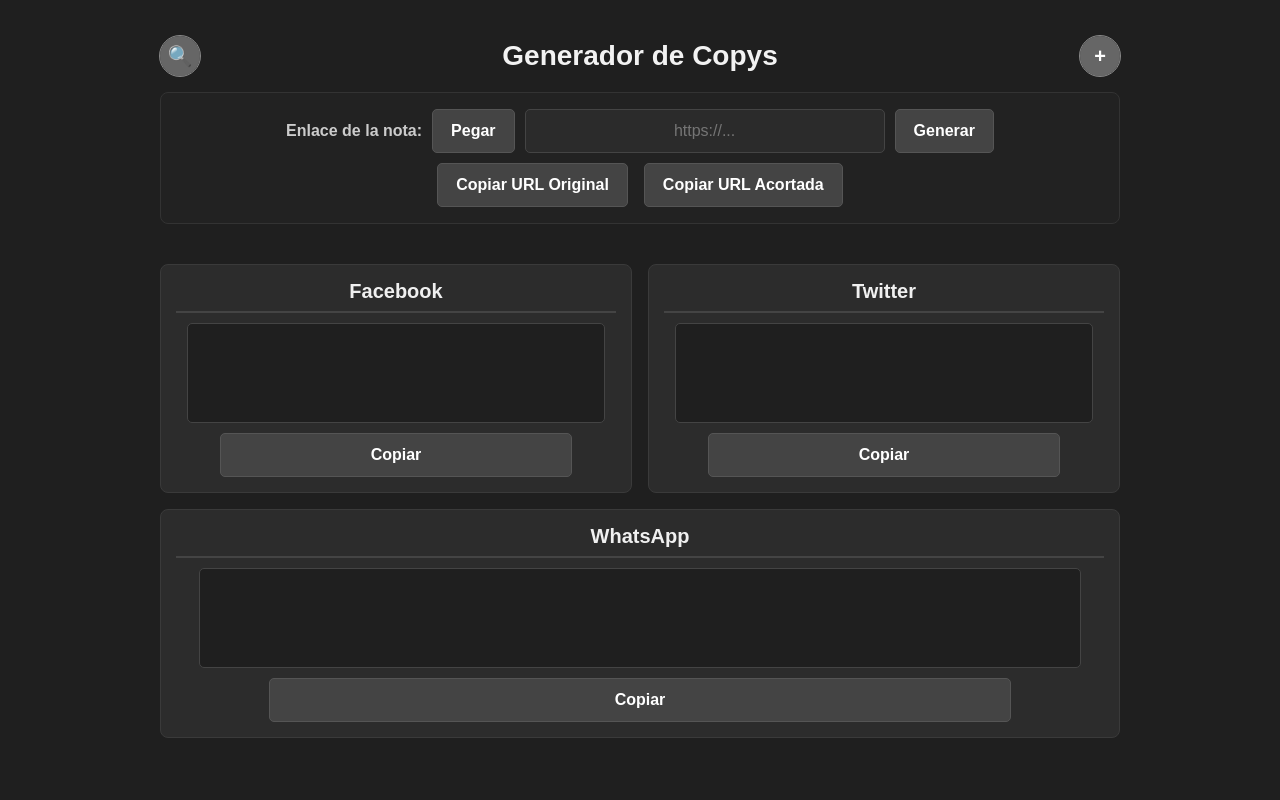
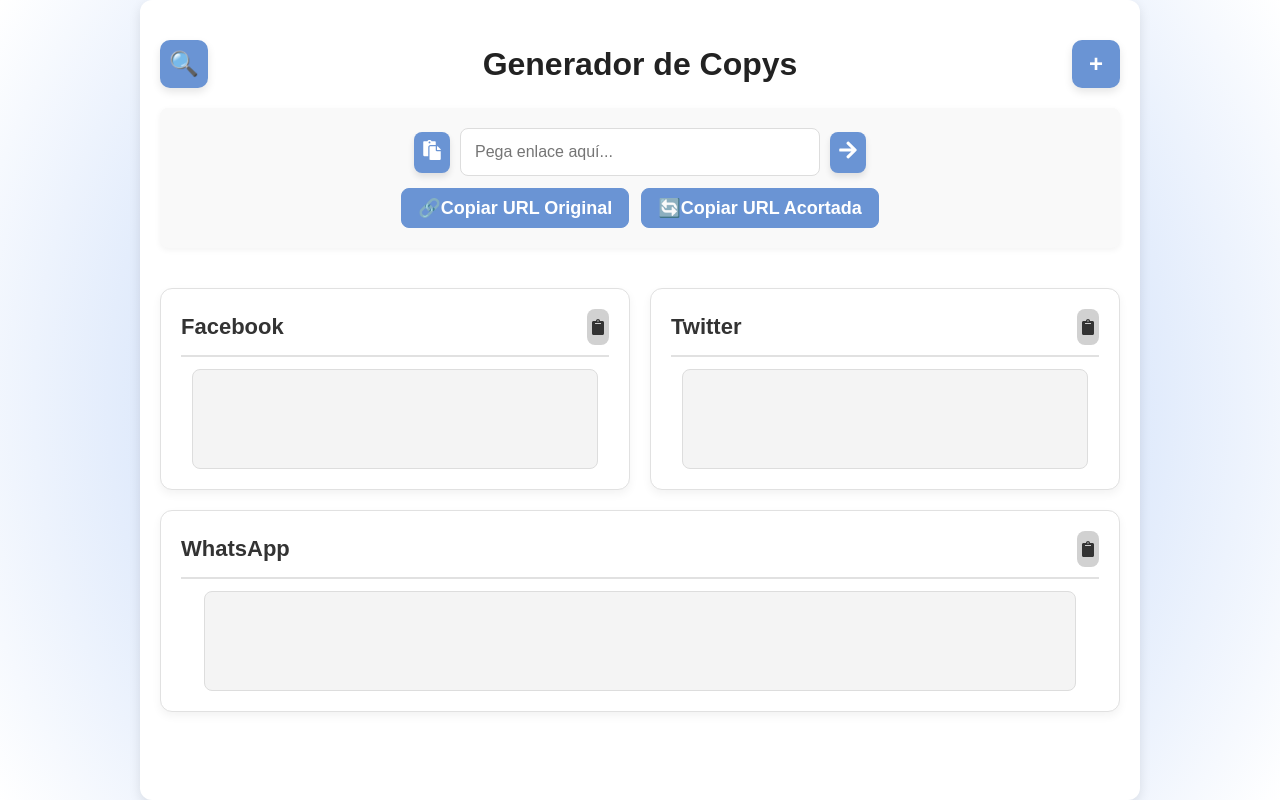
Before and after one commit to hyperhue-studio/news-copy-frontend, a React (Create React App) app: page / in a window 1280 px wide. Built offline with nearby package versions, Linux system fonts and the light colour scheme.

Commit message:
UI changes were made

```diff
--- a/src/App.css
+++ b/src/App.css
@@ -1,5 +1,5 @@
 /* ═════════════════════════════════════
-   1) RESET GLOBAL Y FONDO OSCURO
+   1) RESET GLOBAL Y FONDO CLARO CON GRADIENTE RADIAL
    ═════════════════════════════════════ */
 * {
   margin: 0;
@@ -12,10 +12,9 @@
 #root {
   height: 100%;
   width: 100%;
-  background-color: #1f1f1f;
-  /* Fondo oscuro principal */
-  font-family: Arial, sans-serif;
-  color: #f2f2f2;
+  background: radial-gradient(circle, #a3c2f5, #ffffff);
+  font-family: 'Arial', sans-serif;
+  color: #333;
   display: flex;
   flex-direction: column;
   align-items: center;
@@ -33,89 +32,63 @@
   flex-direction: column;
   align-items: center;
   padding: 40px 20px;
+  box-shadow: 0 4px 12px rgba(0, 0, 0, 0.1);
+  background-color: #ffffff;
+  border-radius: 12px;
 }
 
 /* ═════════════════════════════════════
 3) SECCIÓN TÍTULO + BOTÓN FLOTANTE
 ═════════════════════════════════════ */
-/* Contenedor del título y botones */
 .title-container {
   position: relative;
   display: flex;
   align-items: center;
-  /* Verticalmente centrados */
-  justify-content: center;
-  /* Título en el centro horizontal */
+  justify-content: space-between;
+
   width: 100%;
   margin-bottom: 20px;
 }
 
-/* Título principal */
+
 .title-container h1 {
-  font-size: 28px;
+  font-size: 32px;
   font-weight: bold;
   margin: 0 50px;
-  /* Deja espacio horizontal para los botones */
   text-align: center;
+  color: #222;
 }
 
-/* Botón Lupa (a la izquierda) */
-/* Botón lupa (a la izquierda) */
-.search-button {
-  position: absolute;
-  left: 0;
-  width: 40px;
-  height: 40px;
-  background-color: #666;
-  color: #fff;
+.search-button,
+.floating-button {
+  width: 48px;
+  height: 48px;
+  border-radius: 10px;
+  font-size: 24px;
+  background-color: #6a94d4;
+  color: white;
   border: none;
-  border-radius: 50%;
-  font-size: 20px;
-  cursor: pointer;
-
-  /* Centrado del ícono */
   display: flex;
   align-items: center;
   justify-content: center;
-
-  /* Outline y transiciones, si deseas */
-  outline: 1px solid #888;
-  transition: background 0.2s, outline 0.2s;
+  cursor: pointer;
+  box-shadow: 0 4px 8px rgba(0, 0, 0, 0.1);
+  transition: background 0.3s, box-shadow 0.3s;
 }
 
-.search-button:hover {
-  background-color: #888;
-  outline-color: #aaa;
+.search-button:hover,
+.floating-button:hover {
+  background-color: #4977b1;
+  box-shadow: 0 6px 12px rgba(0, 0, 0, 0.2);
 }
 
-/* Botón flotante (+) a la derecha */
-.floating-button {
-  position: absolute;
-  right: 0;
-  width: 40px;
-  height: 40px;
-  background-color: #666;
-  color: #fff;
-  border: none;
-  border-radius: 50%;
-  font-size: 20px;
-  cursor: pointer;
-
-  /* Centrado del ícono */
-  display: flex;
-  align-items: center;
-  justify-content: center;
-
-  outline: 1px solid #888;
-  transition: background 0.2s, outline 0.2s;
+.search-button {
+  left: 0;
 }
 
-.floating-button:hover {
-  background-color: #888;
-  outline-color: #aaa;
+.floating-button {
+  right: 0;
 }
-
-
 
 /* ═════════════════════════════════════
 4) SECCIÓN INPUT (Enlace de la nota)
@@ -125,79 +98,127 @@
   flex-direction: column;
   align-items: center;
   width: 100%;
-  gap: 10px;
+  gap: 12px;
   margin-bottom: 20px;
-  border: 1px solid #333;
-  /* sutil contorno */
-  padding: 16px;
+  padding: 20px;
   border-radius: 8px;
-  background-color: #222;
-  /* un gris ligeramente más claro para contraste */
+  background-color: #f9f9f9;
+  box-shadow: 0 2px 6px rgba(0, 0, 0, 0.05);
 }
 
-/* Fila 1: label + input + botones */
 .input-row {
   display: flex;
-  flex-wrap: wrap;
   align-items: center;
-  justify-content: center;
   gap: 10px;
   width: 100%;
+  justify-content: center;
 }
 
-/* Etiqueta “Enlace de la nota:” */
 .note-label {
   font-weight: bold;
   font-size: 16px;
-  color: #ccc;
-  /* Un gris claro para contraste */
+  color: #333;
 }
 
-/* Input principal */
 .note-input {
-  padding: 12px;
+  padding: 14px;
   width: 360px;
-  border-radius: 5px;
-  border: 1px solid #444;
-  background-color: #2b2b2b;
-  color: #fff;
+  border-radius: 8px;
+  border: 1px solid #ddd;
+  background-color: #fff;
+  color: #333;
   font-size: 16px;
-  text-align: center;
-  transition: border 0.2s;
+  transition: border 0.3s;
 }
 
-.note-input:hover,
 .note-input:focus {
-  border-color: #777;
-  /* Destaca el input al hover/focus */
+  border-color: #6a94d4;
 }
 
-/* Botones en general */
+.mini-button {
+  background-color: #6a94d4;
+  color: white;
+  border: none;
+  padding: 8px;
+  border-radius: 8px;
+  cursor: pointer;
+  font-size: 20px;
+  transition: background 0.3s, box-shadow 0.3s;
+  box-shadow: 0 4px 6px rgba(0, 0, 0, 0.1);
+  width: auto;
+}
+
+.mini-button:hover {
+  background-color: #4977b1;
+  box-shadow: 0 6px 12px rgba(0, 0, 0, 0.2);
+}
+
+.copy-icon-button {
+  background-color: transparent;
+  border: none;
+  color: #6a94d4;
+  font-size: 20px;
+  cursor: pointer;
+  padding: 0;
+  margin-left: 10px;
+  transition: color 0.3s;
+}
+
+.copy-icon-button:hover {
+  color: #4977b1;
+}
+
 button {
-  background-color: #444;
-  color: #fff;
-  border: 1px solid #555;
-  /* Añadimos outline sutil */
-  padding: 12px 18px;
-  border-radius: 5px;
+  background-color: #6a94d4;
+  color: white;
+  border: 1px solid #6a94d4;
+  padding: 14px 20px;
+  border-radius: 8px;
   cursor: pointer;
   font-size: 16px;
   font-weight: bold;
-  transition: background 0.2s, border 0.2s;
+  transition: background 0.3s, border 0.3s;
 }
 
 button:hover {
-  background-color: #555;
-  border-color: #666;
+  background-color: #4977b1;
+  border-color: #4977b1;
 }
 
-/* Fila 2: botones “Copiar URL Original” / “Copiar URL Acortada” */
 .url-buttons {
   display: flex;
+  gap: 12px;
   justify-content: center;
-  gap: 16px;
-  width: 100%;
 }
+
+.url-buttons button {
+  background-color: #6a94d4;
+  color: white;
+  border: 1px solid #6a94d4;
+  padding: 8px 16px;
+  border-radius: 8px;
+  cursor: pointer;
+  font-size: 18px;
+  font-weight: bold;
+  transition: background 0.3s, border 0.3s;
+  display: flex;
+  align-items: center;
+  justify-content: center;
+}
+
+.url-buttons button:hover {
+  background-color: #4977b1;
+  border-color: #4977b1;
+}
+
+.url-buttons button:first-child::before {
+  content: "🔗";
+}
+
+.url-buttons button:last-child::before {
+  content: "🔄";
+}
+
 
 /* ═════════════════════════════════════
 5) CONTENEDOR DE TARJETAS
@@ -205,71 +226,87 @@
 .card-container {
   display: flex;
   flex-wrap: wrap;
-  gap: 16px;
+  gap: 20px;
   justify-content: center;
   width: 100%;
   margin-top: 20px;
 }
 
-/* Tarjeta individual (Facebook, Twitter, WhatsApp) */
+.card-header {
+  font-size: 22px;
+  font-weight: bold;
+  width: 100%;
+  padding-bottom: 10px;
+  border-bottom: 2px solid #e1e1e1;
+  margin-bottom: 12px;
+  color: #333;
+  display: flex;
+  justify-content: space-between;
+  align-items: center;
+}
+
 .card {
-  background-color: #2c2c2c;
-  border-radius: 8px;
-  padding: 15px;
+  background-color: #ffffff;
+  border-radius: 12px;
+  padding: 20px;
   flex: 1 1 320px;
   min-width: 320px;
   text-align: center;
   display: flex;
   flex-direction: column;
   align-items: center;
-  border: 1px solid #3a3a3a;
-  /* Outline que genera más contraste */
-  transition: background 0.2s, border 0.2s;
+  border: 1px solid #e1e1e1;
+  box-shadow: 0 4px 10px rgba(0, 0, 0, 0.05);
+  transition: background 0.3s, box-shadow 0.3s;
 }
 
 .card:hover {
-  border-color: #555;
-  /* Al pasar hover, resaltamos más la tarjeta */
+  box-shadow: 0 6px 18px rgba(0, 0, 0, 0.15);
 }
 
-/* Encabezado de cada tarjeta */
-.card-header {
-  font-size: 20px;
-  font-weight: bold;
-  width: 100%;
-  padding-bottom: 8px;
-  border-bottom: 2px solid #444;
-  margin-bottom: 10px;
-  color: #f0f0f0;
-  /* Un tono ligeramente más claro para destacar el título */
+.card-header button {
+  background-color: #d1d1d1; /* Fondo gris para destacarse */
+  border: none;
+  color: #333; /* Color del ícono */
+  font-size: 18px; /* Reducir el tamaño del ícono */
+  width: 36px; /* Botón más pequeño y cuadrado */
+  height: 36px; /* Asegurando que el botón sea cuadrado */
+  border-radius: 8px; /* Bordes redondeados */
+  display: flex;
+  align-items: center;
+  justify-content: center;
+  cursor: pointer;
+  transition: background-color 0.3s, color 0.3s;
 }
 
-/* Textarea para el copy */
+.card-header button:hover {
+  background-color: #b0b0b0; /* Fondo gris más oscuro al pasar el cursor */
+  color: #4977b1; /* Cambio de color al hacer hover */
+}
+
 .card textarea {
   width: 95%;
   height: 100px;
-  background-color: #1f1f1f;
-  color: #fff;
-  border: 1px solid #444;
-  border-radius: 5px;
-  padding: 8px;
+  background-color: #f4f4f4;
+  color: #333;
+  border: 1px solid #ddd;
+  border-radius: 8px;
+  padding: 12px;
   resize: none;
   font-size: 14px;
-  text-align: center;
-  margin-bottom: 10px;
-  transition: border 0.2s;
+  transition: border 0.3s;
 }
 
-.card textarea:hover {
-  border-color: #666;
+.card textarea:focus {
+  border-color: #6a94d4;
 }
 
-/* Botón “Copiar” dentro de la tarjeta */
 .card button {
-  width: 80%;
+  width: 22px;
   font-size: 16px;
   align-self: center;
 }
+
 
 /* ═════════════════════════════════════
 6) Responsividad (pantallas pequeñas)
--- a/src/App.js
+++ b/src/App.js
@@ -1,8 +1,9 @@
 import React, { useState } from "react";
 import axios from "axios";
+import { FaClipboard, FaArrowRight, FaPaste } from 'react-icons/fa';
 import "./App.css";
 import IndexarNoticiasModal from "./components/IndexarNoticiasModal";
-import BuscarNoticiasModal from "./components/BuscarNoticiasModal"; // <-- Nombre distinto
+import BuscarNoticiasModal from "./components/BuscarNoticiasModal";
 
 function App() {
   const [urlNoticia, setUrlNoticia] = useState("");
@@ -11,9 +12,8 @@
   const [wppCopy, setWppCopy] = useState("");
   const [foundCopies, setFoundCopies] = useState([]);
 
-
   const [showModal, setShowModal] = useState(false);
-  const [showSearchModal, setShowSearchModal] = useState(false); // Nuevo estado
+  const [showSearchModal, setShowSearchModal] = useState(false);
 
   const backendUrl = "https://news-copy-backend.onrender.com";
 
@@ -28,7 +28,6 @@
       setFacebookCopy(data.facebook || "");
       setTwitterCopy(data.twitter || "");
       setWppCopy(data.wpp || "");
-      // Si data.foundCopies existe, lo guardas en foundCopies
       setFoundCopies(data.foundCopies || []);
     } catch (error) {
       console.error("Error generando copy:", error);
@@ -38,7 +37,6 @@
 
   const copyToClipboard = (text) => {
     navigator.clipboard.writeText(text);
-    alert("Texto copiado al portapapeles");
   };
 
   const handlePaste = async () => {
@@ -52,9 +50,7 @@
 
   return (
     <div className="App">
-      {/* Contenedor del título */}
       <div className="title-container">
-        {/* Botón lupa (abre modal de búsqueda) */}
         <button
           className="search-button"
           onClick={() => setShowSearchModal(true)}
@@ -64,7 +60,6 @@
 
         <h1>Generador de Copys</h1>
 
-        {/* Botón flotante (+) a la derecha */}
         <button
           className="floating-button"
           onClick={() => setShowModal(true)}
@@ -73,19 +68,28 @@
         </button>
       </div>
 
-      {/* Sección de entrada */}
       <div className="input-section">
         <div className="input-row">
-          <span className="note-label">Enlace de la nota:</span>
-          <button onClick={handlePaste}>Pegar</button>
+          {/* Minibotones en la barra de enlace */}
+          <button
+            className="mini-button"
+            onClick={handlePaste}
+          >
+            <FaPaste />
+          </button>
           <input
             className="note-input"
             type="text"
             value={urlNoticia}
             onChange={(e) => setUrlNoticia(e.target.value)}
-            placeholder="https://..."
+            placeholder="Pega enlace aquí..."
           />
-          <button onClick={handleGenerar}>Generar</button>
+          <button
+            className="mini-button"
+            onClick={handleGenerar}
+          >
+            <FaArrowRight />
+          </button>
         </div>
 
         <div className="url-buttons">
@@ -94,31 +98,50 @@
         </div>
       </div>
 
-      {/* Contenedor de tarjetas */}
       <div className="card-container">
         {/* Tarjeta Facebook */}
         <div className="card">
-          <div className="card-header">Facebook</div>
+          <div className="card-header">
+            Facebook
+            <button
+              className="copy-icon-button"
+              onClick={() => copyToClipboard(facebookCopy)}
+            >
+              <FaClipboard />
+            </button>
+          </div>
           <textarea readOnly value={facebookCopy} />
-          <button onClick={() => copyToClipboard(facebookCopy)}>Copiar</button>
         </div>
 
         {/* Tarjeta Twitter */}
         <div className="card">
-          <div className="card-header">Twitter</div>
+          <div className="card-header">
+            Twitter
+            <button
+              className="copy-icon-button"
+              onClick={() => copyToClipboard(twitterCopy)}
+            >
+              <FaClipboard />
+            </button>
+          </div>
           <textarea readOnly value={twitterCopy} />
-          <button onClick={() => copyToClipboard(twitterCopy)}>Copiar</button>
         </div>
 
         {/* Tarjeta WhatsApp */}
         <div className="card">
-          <div className="card-header">WhatsApp</div>
+          <div className="card-header">
+            WhatsApp
+            <button
+              className="copy-icon-button"
+              onClick={() => copyToClipboard(wppCopy)}
+            >
+              <FaClipboard />
+            </button>
+          </div>
           <textarea readOnly value={wppCopy} />
-          <button onClick={() => copyToClipboard(wppCopy)}>Copiar</button>
         </div>
       </div>
 
-  {/* Bloque que muestra los copies encontrados en Pinecone */}
       {foundCopies.length > 0 && (
         <div style={{ marginTop: "20px", backgroundColor: "#2c2c2c", padding: "15px", borderRadius: "8px" }}>
           <h3 style={{ textAlign: "center" }}>Copies de Referencia (RAG)</h3>
@@ -130,9 +153,6 @@
         </div>
       )}
 
-
-
-      {/* Modal para Indexar Noticias */}
       {showModal && (
         <IndexarNoticiasModal
           onClose={() => setShowModal(false)}
@@ -140,7 +160,6 @@
         />
       )}
 
-      {/* Modal para Buscar Noticias Similares */}
       {showSearchModal && (
         <BuscarNoticiasModal
           onClose={() => setShowSearchModal(false)}
--- a/src/components/BuscarSimilar.js
+++ b/src/components/BuscarSimilar.js
@@ -2,9 +2,7 @@
 import axios from "axios";
 
 function BuscarSimilar() {
-  // Campo de texto para la consulta
   const [consulta, setConsulta] = useState("");
-  // Guardará el resultado más parecido
   const [resultado, setResultado] = useState(null);
 
   const backendUrl = "https://news-copy-backend.onrender.com";
```
Also changed, not shown: src/components/BuscarNoticiasModal.js (+39 -22 lines), src/components/IndexarNoticiasModal.js (+41 -22 lines). Lines whose indentation alone changed are shown as unchanged.
